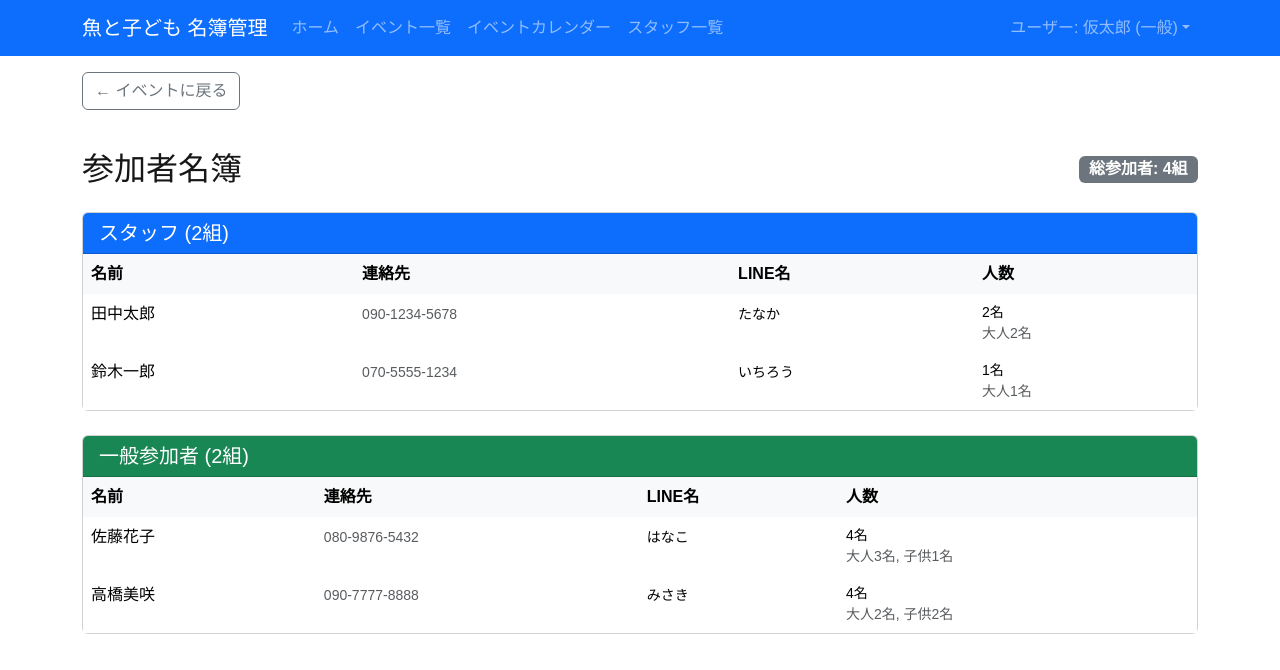
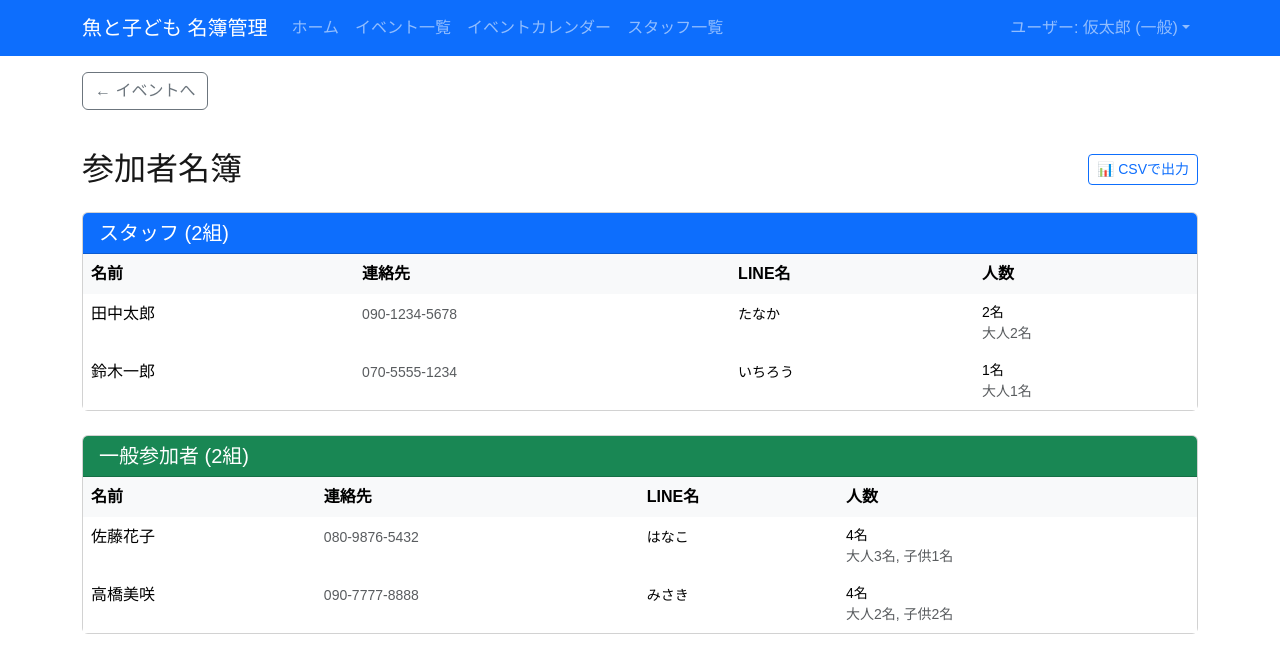
Before and after one commit to ogawa-gorilla/sakanatokodomo, a Next.js app: page /events/1/nameList in a window 1280 px wide. Shown: the top 670 px of the page. Built offline with nearby package versions, Linux system fonts and the light colour scheme.

Commit message:
参加受付情報欄を表示

```diff
--- a/src/app/events/[id]/nameList/page.tsx
+++ b/src/app/events/[id]/nameList/page.tsx
@@ -2,15 +2,7 @@
 
 import { useParams, useRouter } from 'next/navigation'
 import React, { useEffect, useState } from 'react'
-import {
-    Badge,
-    Button,
-    Card,
-    Col,
-    Container,
-    Row,
-    Table,
-} from 'react-bootstrap'
+import { Button, Card, Col, Container, Row, Table } from 'react-bootstrap'
 
 interface Participant {
     id: string
@@ -31,6 +23,8 @@ const NameListPage: React.FC = () => {
     const [participants, setParticipants] = useState<Participant[]>([])
     const [loading, setLoading] = useState(true)
     const router = useRouter()
+
+    const eventName = '[イベント名]'
 
     // モックデータ（実際のAPIから取得する場合はここを変更）
     useEffect(() => {
@@ -94,6 +88,63 @@ const NameListPage: React.FC = () => {
         staff: number
     }) => {
         return people.adults + people.children + people.staff
+    }
+
+    // CSV出力機能
+    const downloadCSV = () => {
+        // CSVヘッダー
+        const headers = [
+            '区分',
+            '名前',
+            '連絡先',
+            'LINE名',
+            '大人',
+            '子供',
+            'スタッフ',
+            '合計人数',
+            '詳細人数',
+        ]
+
+        // CSVデータ行を生成
+        const csvData = participants.map((participant) => [
+            participant.isStaff ? 'スタッフ' : '一般参加者',
+            participant.name,
+            participant.contact,
+            participant.lineName,
+            participant.people.adults.toString(),
+            participant.people.children.toString(),
+            participant.people.staff.toString(),
+            getTotalPeople(participant.people).toString(),
+            renderPeople(participant.people),
+        ])
+
+        // CSVコンテンツを生成
+        const csvContent = [
+            headers.join(','),
+            ...csvData.map((row) => row.map((cell) => `"${cell}"`).join(',')),
+        ].join('\n')
+
+        // BOMを追加して日本語文字化けを防ぐ
+        const bom = '\uFEFF'
+        const blob = new Blob([bom + csvContent], {
+            type: 'text/csv;charset=utf-8;',
+        })
+
+        // ダウンロードリンクを作成
+        const link = document.createElement('a')
+        const url = URL.createObjectURL(blob)
+        link.setAttribute('href', url)
+        link.setAttribute(
+            'download',
+            `参加者名簿_${eventName}_${
+                new Date().toISOString().split('T')[0]
+            }.csv`
+        )
+        link.style.visibility = 'hidden'
+        document.body.appendChild(link)
+        link.click()
+        document.body.removeChild(link)
+        URL.revokeObjectURL(url)
     }
 
     const renderParticipantTable = (
@@ -180,7 +231,7 @@ const NameListPage: React.FC = () => {
                         onClick={() => router.push(`/events/${eventId}`)}
                         className="mb-3"
                     >
-                        ← イベントに戻る
+                        ← イベントへ
                     </Button>
                 </Col>
             </Row>
@@ -188,9 +239,17 @@ const NameListPage: React.FC = () => {
                 <Col>
                     <div className="d-flex justify-content-between align-items-center mb-4">
                         <h2 className="mb-0">参加者名簿</h2>
-                        <Badge bg="secondary" className="fs-6">
-                            総参加者: {participants.length}組
-                        </Badge>
+                        <div className="d-flex align-items-center gap-3">
+                            {participants.length > 0 && (
+                                <Button
+                                    variant="outline-primary"
+                                    size="sm"
+                                    onClick={downloadCSV}
+                                >
+                                    📊 CSVで出力
+                                </Button>
+                            )}
+                        </div>
                     </div>
 
                     {/* スタッフ一覧 */}
--- a/src/app/events/[id]/page.tsx
+++ b/src/app/events/[id]/page.tsx
@@ -5,7 +5,7 @@ import dayjs from 'dayjs'
 import ja from 'dayjs/locale/ja'
 import { useParams, useRouter } from 'next/navigation'
 import { useState } from 'react'
-import { Badge, Button, Card, Col, Container, Row } from 'react-bootstrap'
+import { Badge, Button, Card, Col, Container, Form, Row } from 'react-bootstrap'
 import LineTemplateModal from './components/LineTemplateModal'
 import { Event } from './types/Event'
 
@@ -280,12 +280,26 @@ export default function EventDetailPage() {
                     {/* 参加受付 */}
                     <Card className="mb-4">
                         <Card.Body>
-                            <h5 className="card-title">参加受付用QR</h5>
+                            <h5 className="card-title">参加受付情報</h5>
+                            <small className="text-danger">
+                                ※スタッフでログインしているときのみ表示予定
+                            </small>
+                            <p className="mb-2">
+                                <strong>QRコード:</strong>
+                            </p>
                             <div className="d-flex justify-content-center">
                                 <QRCode
                                     url={`${process.env.NEXT_PUBLIC_HOST}events/${event?.id}/participation`}
                                 />
                             </div>
+                            <p className="mb-2">
+                                <strong>URL:</strong>
+                                <Form.Control
+                                    type="text"
+                                    value={`${process.env.NEXT_PUBLIC_HOST}events/${event?.id}/participation`}
+                                    readOnly
+                                />
+                            </p>
                         </Card.Body>
                     </Card>
                 </Col>
```
